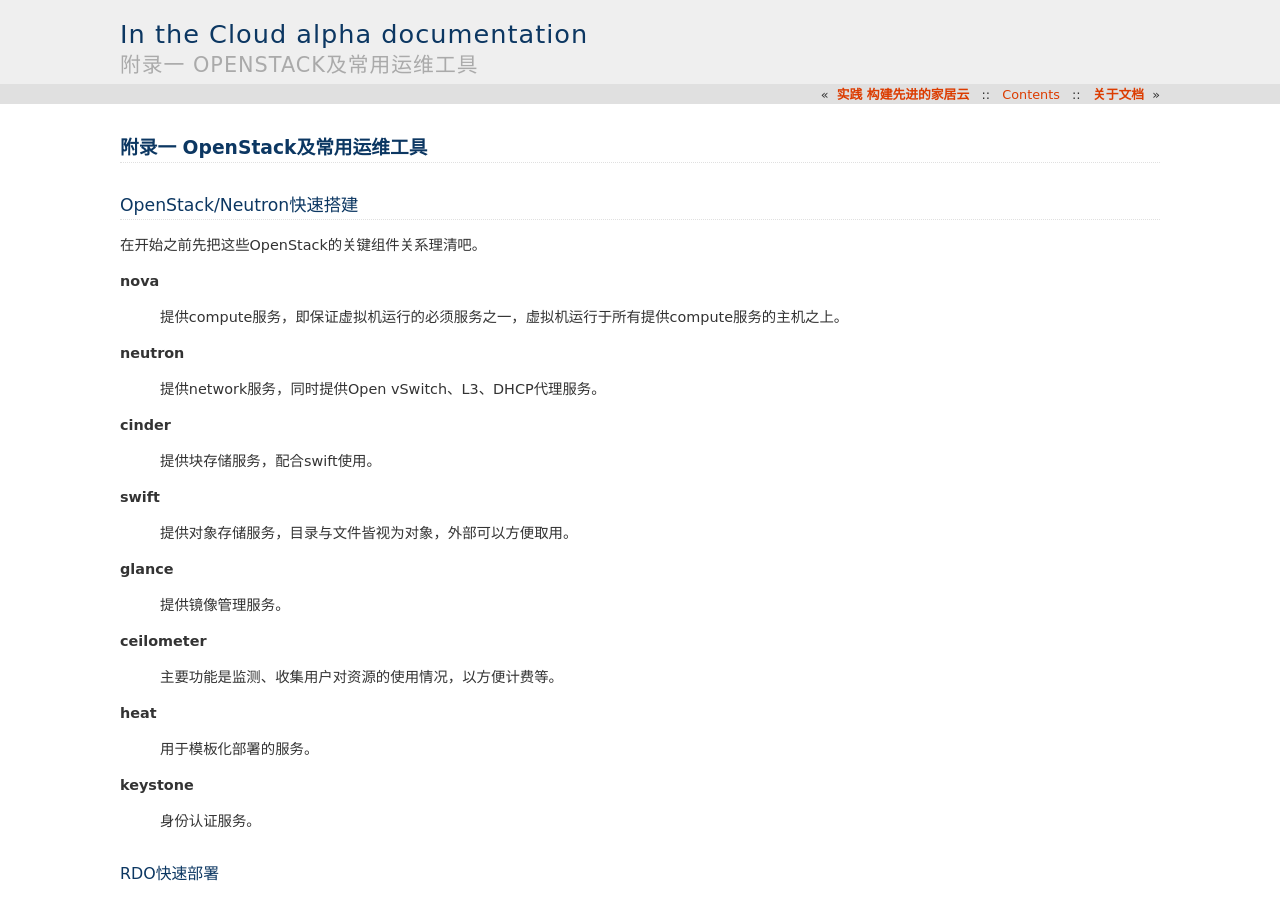
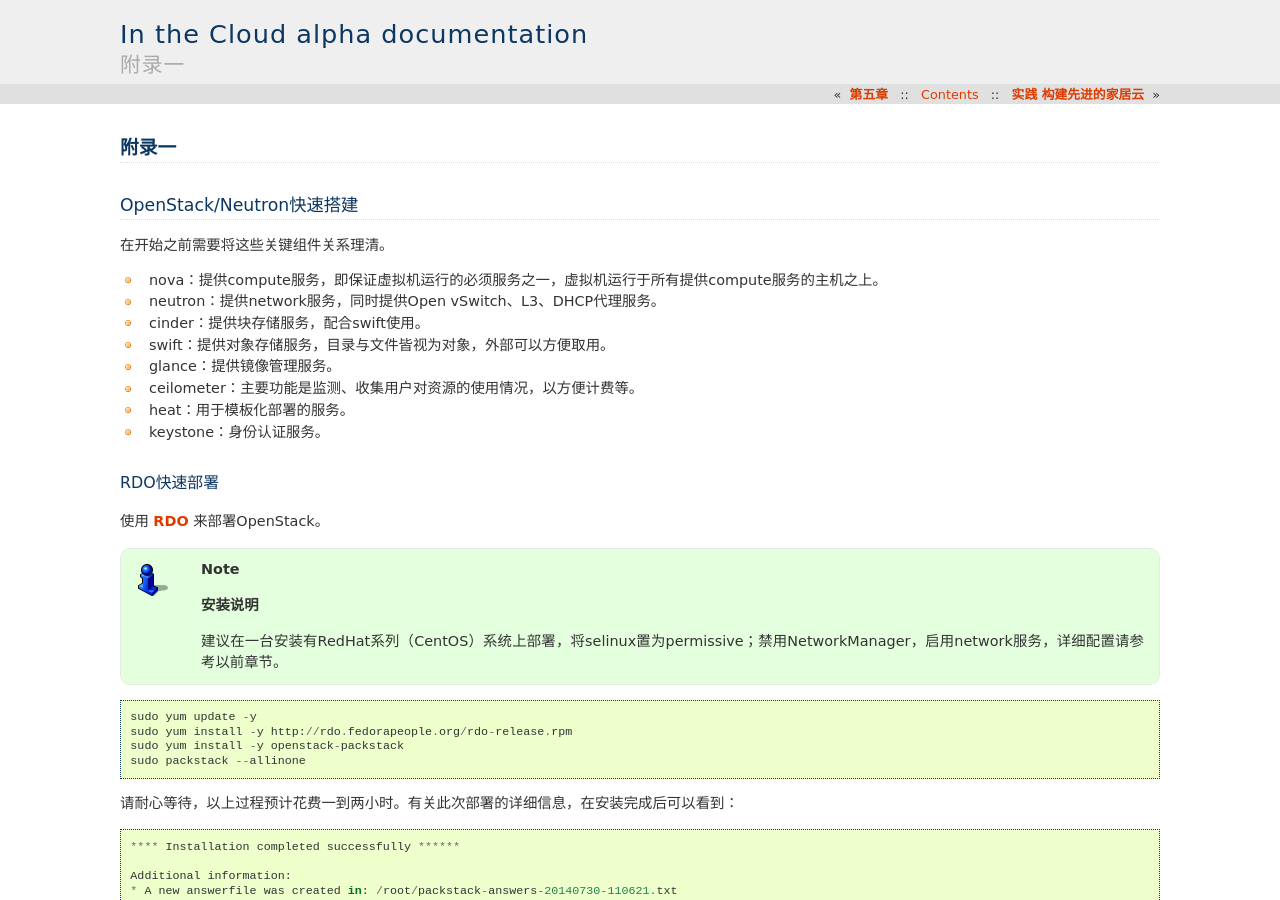
Before and after one commit to lofyer/InTheCloud, a Sphinx documentation site: the page built from source/posts/appendix01.rst, in a window 1280 px wide and 900 px high. Built offline with Sphinx 7.4.7, drawn with Linux system fonts in a browser that asks for light colours; formulas are drawn with MathJax 3; some of the changed text lies outside the part shown.

Commit message:
更新附录1

```diff
--- a/source/index.rst
+++ b/source/index.rst
@@ -15,8 +15,8 @@
     posts/ch03.rst
     posts/ch04.rst
     posts/ch05.rst
+    posts/appendix01.rst
     posts/exp.rst
-    posts/appendix01.rst
 
 链接
 ==================
--- a/source/posts/about.rst
+++ b/source/posts/about.rst
@@ -12,6 +12,6 @@
 
     <embed>
     <p>这是一本云计算入门手册，旨在给入门云计算的同学们一个指南，<strong>快速入坑</strong>的指南。</p>
-    <p>内容主要涵盖：<em>oVirt</em>，<em>Glusterfs</em>，<em>Hadoop</em>，<em>OpenStack</em>，<em>家居云</em>，以及各种可以<em>折腾的小东西</em>。当然，如果你有什么好的意见或者建议可以<a name="click-issue" href="https://github.com/lofyer/InTheCloud/issues">新建issue</a>，或者在<a name="v2ex" href="http://www.v2ex.com/t/123647">v2ex</a>上留言，再或者去<a name="blog" href="http://blog.lofyer.org">Lofyer's Archive</a>留言，或者干脆<a name="email" href="mailto:lofyer@gmail.com">发邮件</a>给我。</p>
+    <p>内容主要涵盖：<em>oVirt</em>，<em>Glusterfs</em>，<em>Hadoop</em>，<em>OpenStack</em>，<em>家居云</em>，以及各种可以<em>折腾的小东西</em>。当然，如果你有什么好的意见或者建议可以<a name="click-issue" href="https://github.com/lofyer/InTheCloud/issues">新建issue</a>，或者在<a name="v2ex" href="http://www.v2ex.com/t/123647">v2ex</a>上留言，再或者去<a name="blog" href="http://blog.lofyer.org/workshop">Lofyer's Archive</a>留言，或者干脆<a name="email" href="mailto:lofyer@gmail.com">发邮件</a>给我。</p>
     <a rel="license" href="http://creativecommons.org/licenses/by/4.0/"><img alt="Creative Commons License" style="border-width:0" src="https://i.creativecommons.org/l/by/4.0/88x31.png" /></a><br /><span xmlns:dct="http://purl.org/dc/terms/" property="dct:title">InTheCloud</span> is licensed under a <a rel="license" href="http://creativecommons.org/licenses/by/4.0/">Creative Commons Attribution 4.0 International License</a>.
     </embed>
--- a/source/posts/appendix01.rst
+++ b/source/posts/appendix01.rst
@@ -1,44 +1,28 @@
 ================================
-附录一 OpenStack及常用运维工具
+附录一
 ================================
 
 --------------------------
 OpenStack/Neutron快速搭建
 --------------------------
 
-在开始之前先把这些OpenStack的关键组件关系理清吧。
+在开始之前需要将这些关键组件关系理清。
 
-**nova**
+- nova：提供compute服务，即保证虚拟机运行的必须服务之一，虚拟机运行于所有提供compute服务的主机之上。
 
-    提供compute服务，即保证虚拟机运行的必须服务之一，虚拟机运行于所有提供compute服务的主机之上。
+- neutron：提供network服务，同时提供Open vSwitch、L3、DHCP代理服务。
 
-**neutron**
+- cinder：提供块存储服务，配合swift使用。
 
-    提供network服务，同时提供Open vSwitch、L3、DHCP代理服务。
+- swift：提供对象存储服务，目录与文件皆视为对象，外部可以方便取用。
 
-**cinder**
+- glance：提供镜像管理服务。
 
-    提供块存储服务，配合swift使用。
+- ceilometer：主要功能是监测、收集用户对资源的使用情况，以方便计费等。
 
-**swift**
+- heat：用于模板化部署的服务。
 
-    提供对象存储服务，目录与文件皆视为对象，外部可以方便取用。
-
-**glance**
-
-    提供镜像管理服务。
-
-**ceilometer**
-
-    主要功能是监测、收集用户对资源的使用情况，以方便计费等。
-
-**heat**
-
-    用于模板化部署的服务。
-
-**keystone**
-
-    身份认证服务。
+- keystone：身份认证服务。
 
 RDO快速部署
 ------------
--- a/source/posts/exp.rst
+++ b/source/posts/exp.rst
@@ -13,5 +13,5 @@
 
 软件：OpenLDAP、ejabber、owncloud、XBMC（更名Kodi）、
 
-使用一键部署
--------------
+一键部署
+--------
```
